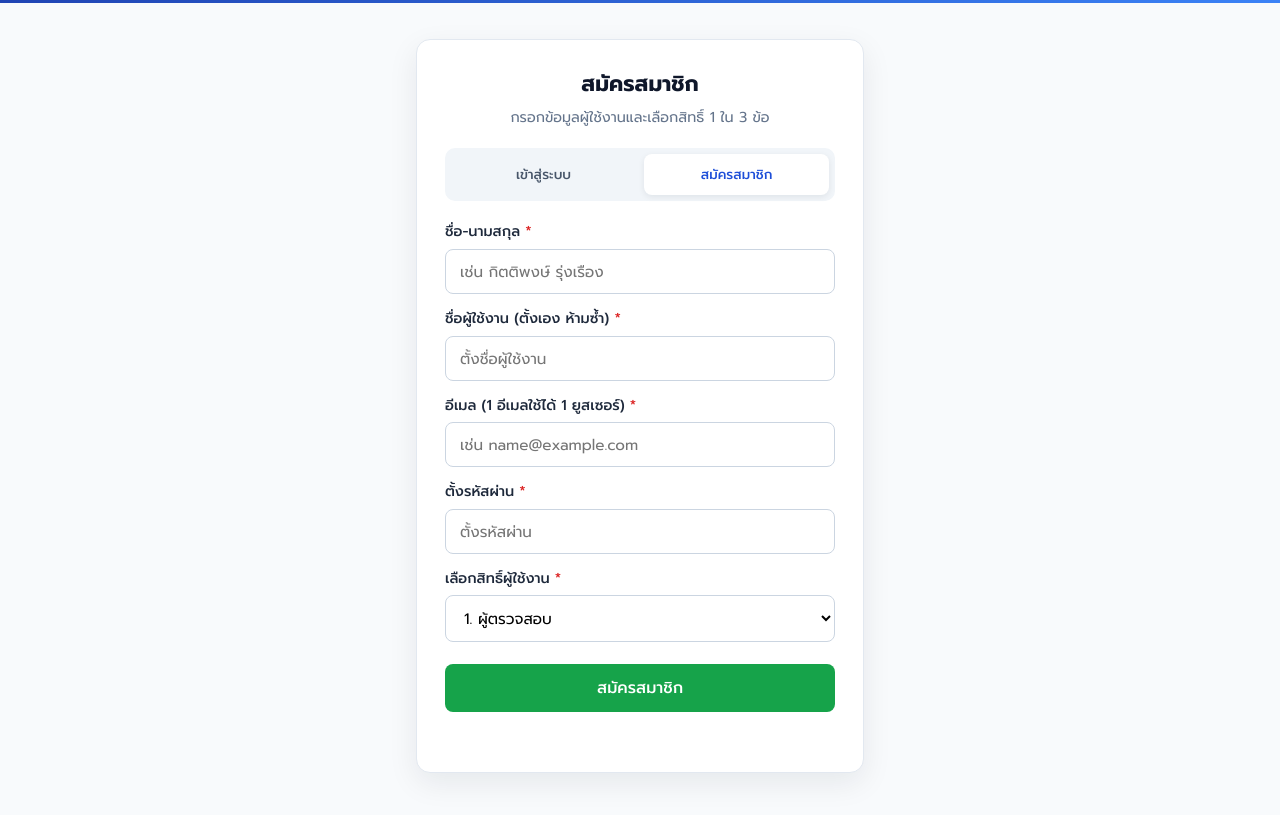
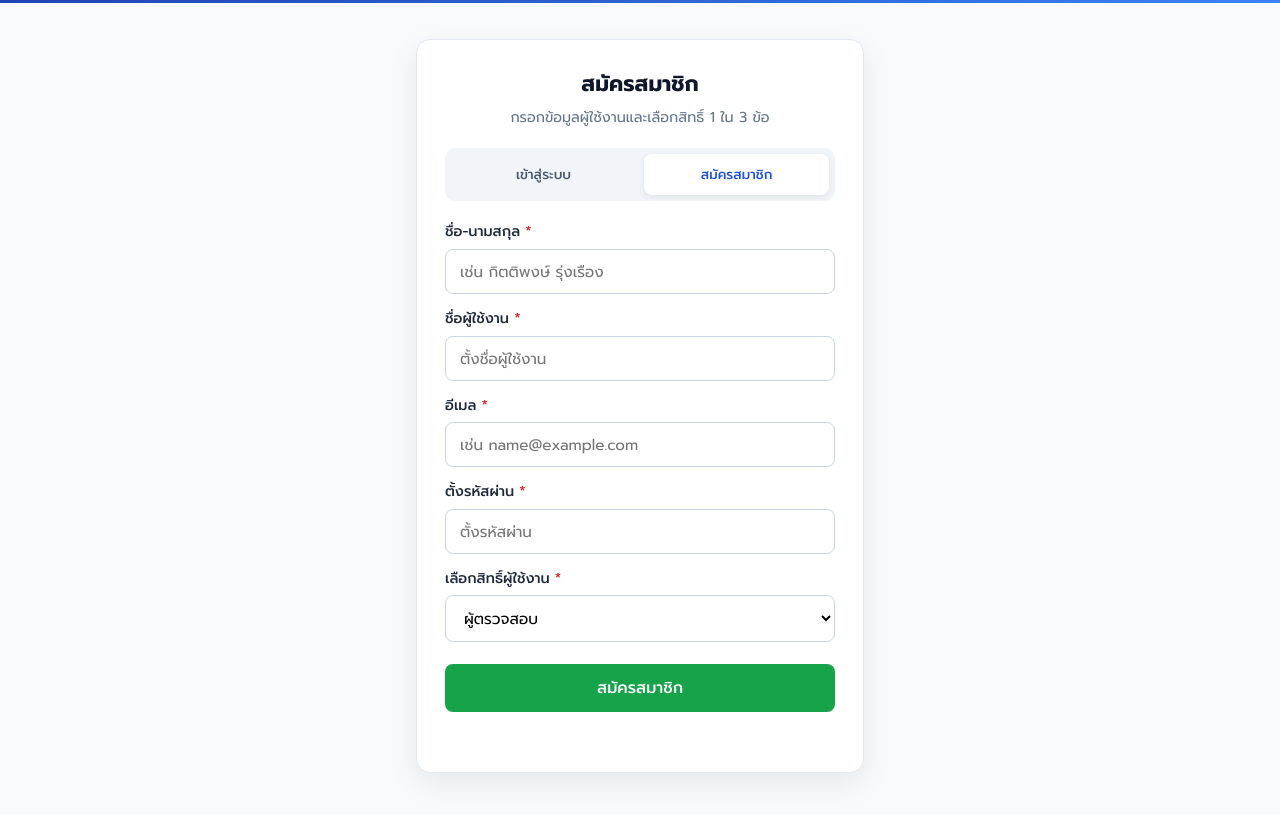
Before and after one commit to ckung01/dei-system, a website: page DailyEquipmentServer/public/login.html in a window 1280 px wide. Both pictures are taken after a click on the button "สมัครสมาชิก". Shown: the part 83-898 px from the top of the page. Drawn offline with Linux system fonts and the light colour scheme.

Commit message:
Update login.html

```diff
--- a/DailyEquipmentServer/public/login.html
+++ b/DailyEquipmentServer/public/login.html
@@ -8,6 +8,7 @@
     <link rel="preconnect" href="https://fonts.gstatic.com" crossorigin>
     <link href="https://fonts.googleapis.com/css2?family=Prompt:wght@300;400;500;600;700&display=swap" rel="stylesheet">
     <link rel="stylesheet" href="css/style.css">
+
     <style>
         .auth-wrapper {
             max-width: 480px;
@@ -188,11 +189,11 @@
                     <input type="text" id="regFullName" class="form-control" placeholder="เช่น กิตติพงษ์ รุ่งเรือง" required>
                 </div>
                 <div class="form-group">
-                    <label for="regUsername">ชื่อผู้ใช้งาน (ตั้งเอง ห้ามซ้ำ) <span class="required">*</span></label>
+                    <label for="regUsername">ชื่อผู้ใช้งาน <span class="required">*</span></label>
                     <input type="text" id="regUsername" class="form-control" placeholder="ตั้งชื่อผู้ใช้งาน" required>
                 </div>
                 <div class="form-group">
-                    <label for="regEmail">อีเมล (1 อีเมลใช้ได้ 1 ยูสเซอร์) <span class="required">*</span></label>
+                    <label for="regEmail">อีเมล <span class="required">*</span></label>
                     <input type="email" id="regEmail" class="form-control" placeholder="เช่น name@example.com" required>
                 </div>
                 <div class="form-group">
@@ -202,9 +203,9 @@
                 <div class="form-group">
                     <label for="regRole">เลือกสิทธิ์ผู้ใช้งาน <span class="required">*</span></label>
                     <select id="regRole" class="form-control" required>
-                        <option value="inspector">1. ผู้ตรวจสอบ</option>
-                        <option value="approver">2. ผู้อนุมัติ</option>
-                        <option value="admin">3. ผู้ดูแลระบบ</option>
+                        <option value="inspector"> ผู้ตรวจสอบ</option>
+                        <option value="approver"> ผู้อนุมัติ</option>
+                        <option value="admin"> ผู้ดูแลระบบ</option>
                     </select>
                 </div>
                 <button type="submit" class="btn btn-success auth-submit-btn">สมัครสมาชิก</button>
```
